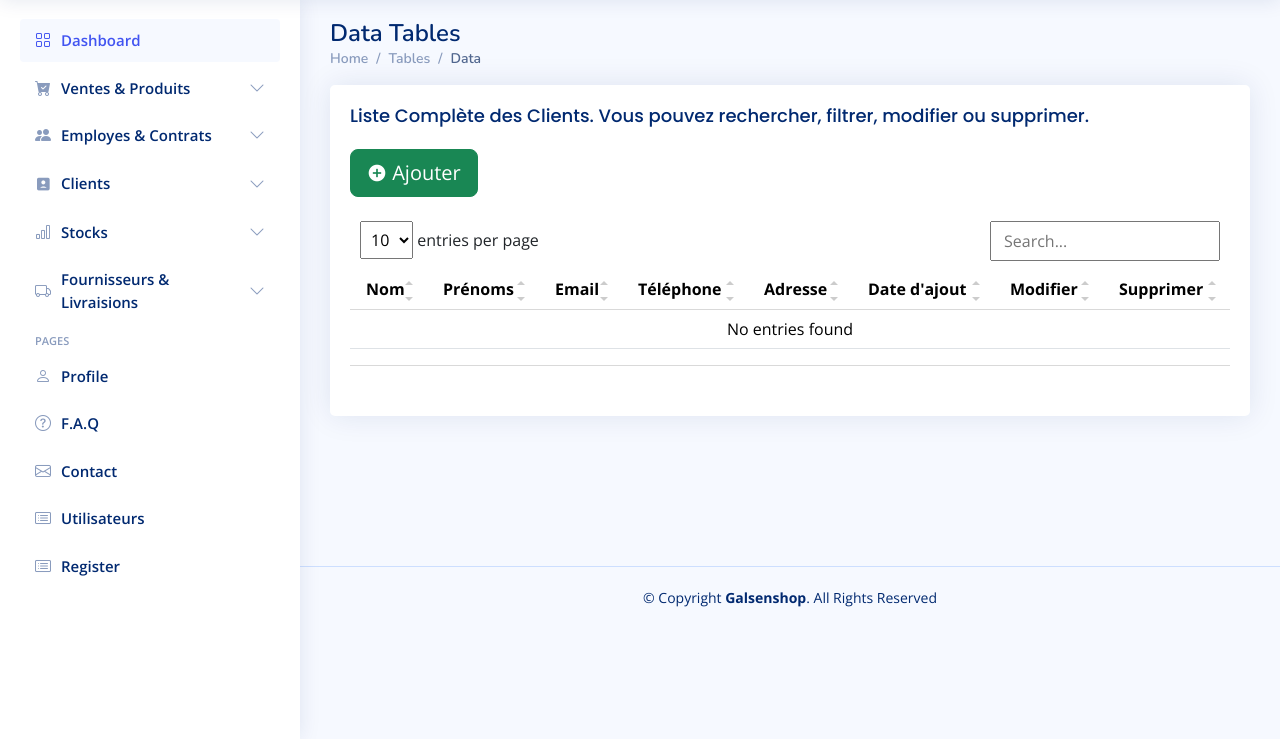
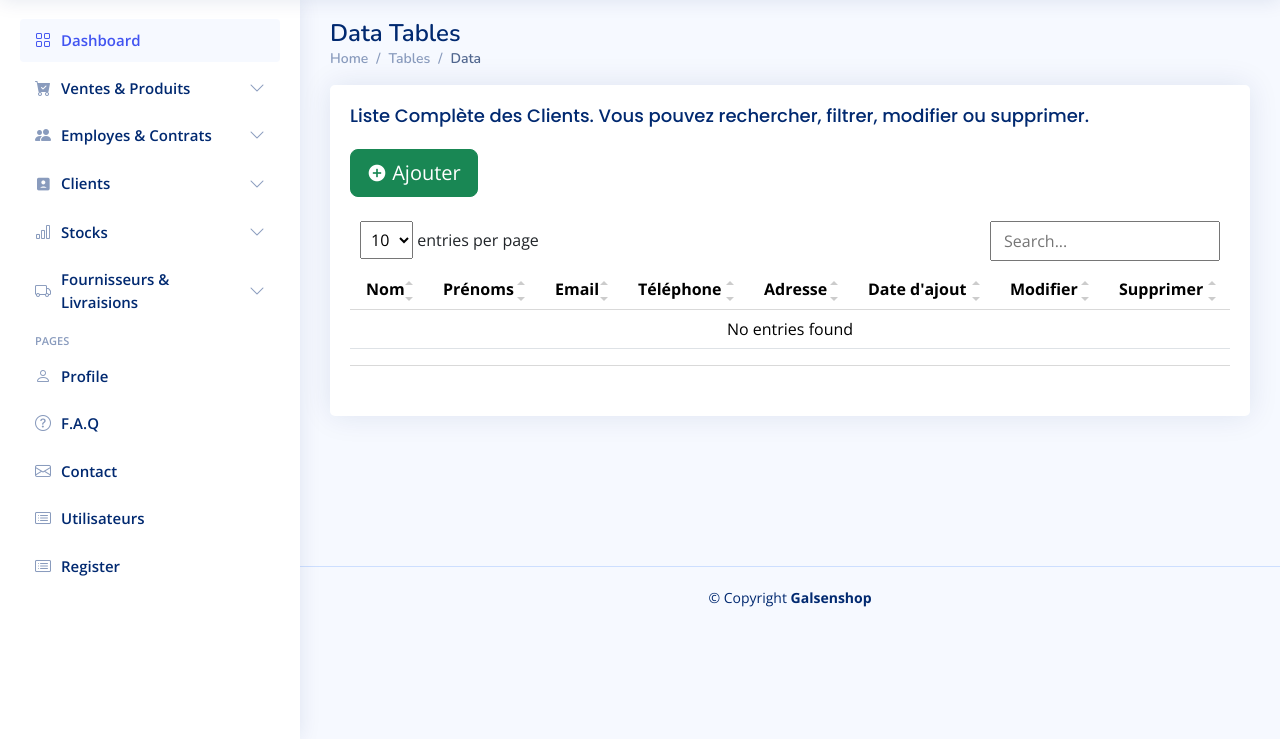
Before and after one commit to Kountade/Gestion_stock_vente, a Django app: template templates/clients/liste_clients.html in a window 1280 px wide. Shown: the part 61-800 px from the top of the page. Run offline with Django 3.2, Linux system fonts and the light colour scheme; the template is opened without the code that fills it, so the values that code supplies are empty; some libraries are stand-ins or nearby versions.

Commit message:
first commit 6

```diff
--- a/templates/base.html
+++ b/templates/base.html
@@ -665,7 +665,7 @@
     <footer id="footer" class="footer">
       <div class="copyright">
         &copy; Copyright <strong><span>Galsenshop</span></strong
-        >. All Rights Reserved
+        >
       </div>
       <div class="credits">
         <!-- All the links in the footer should remain intact. -->
```
